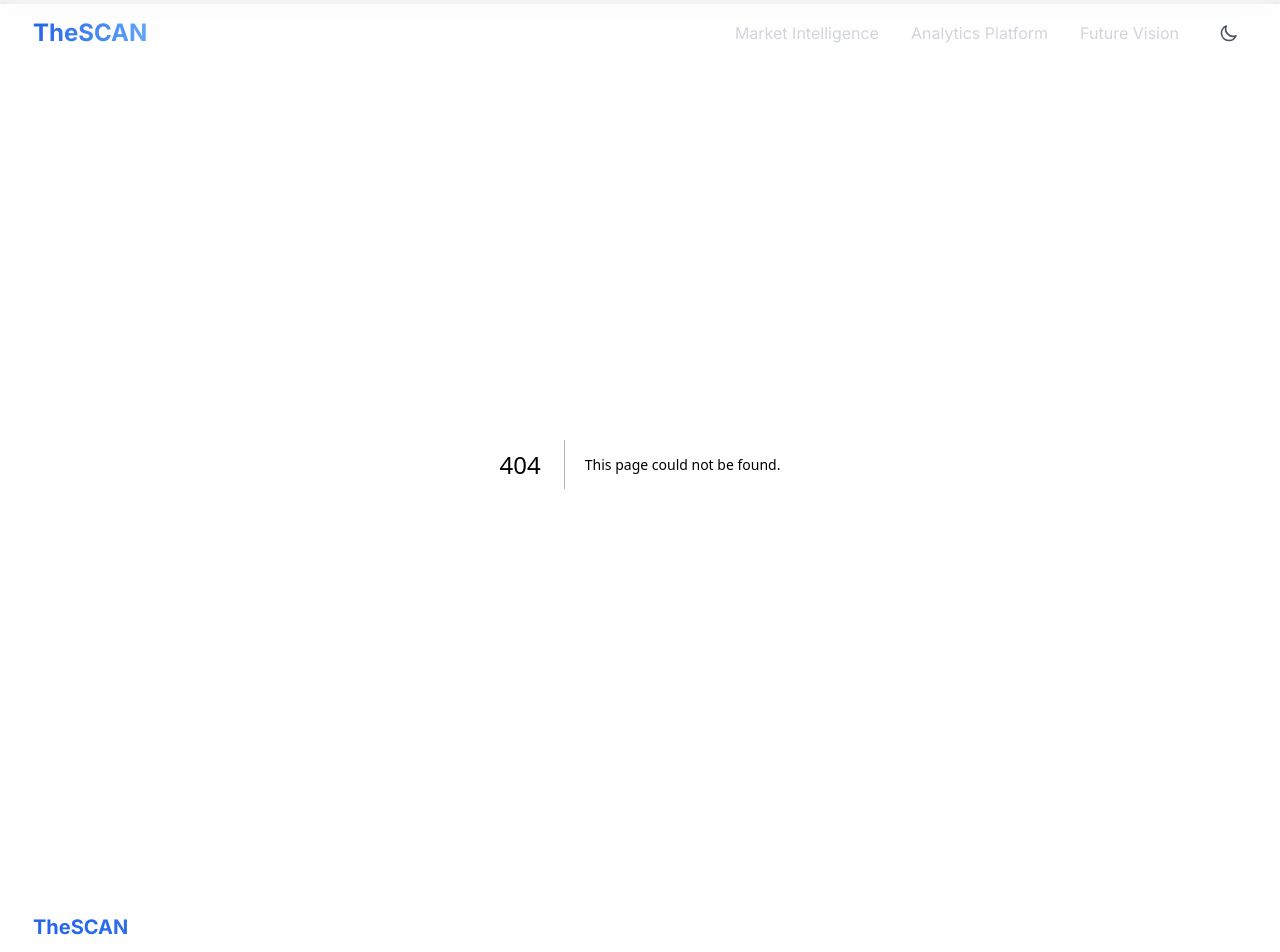
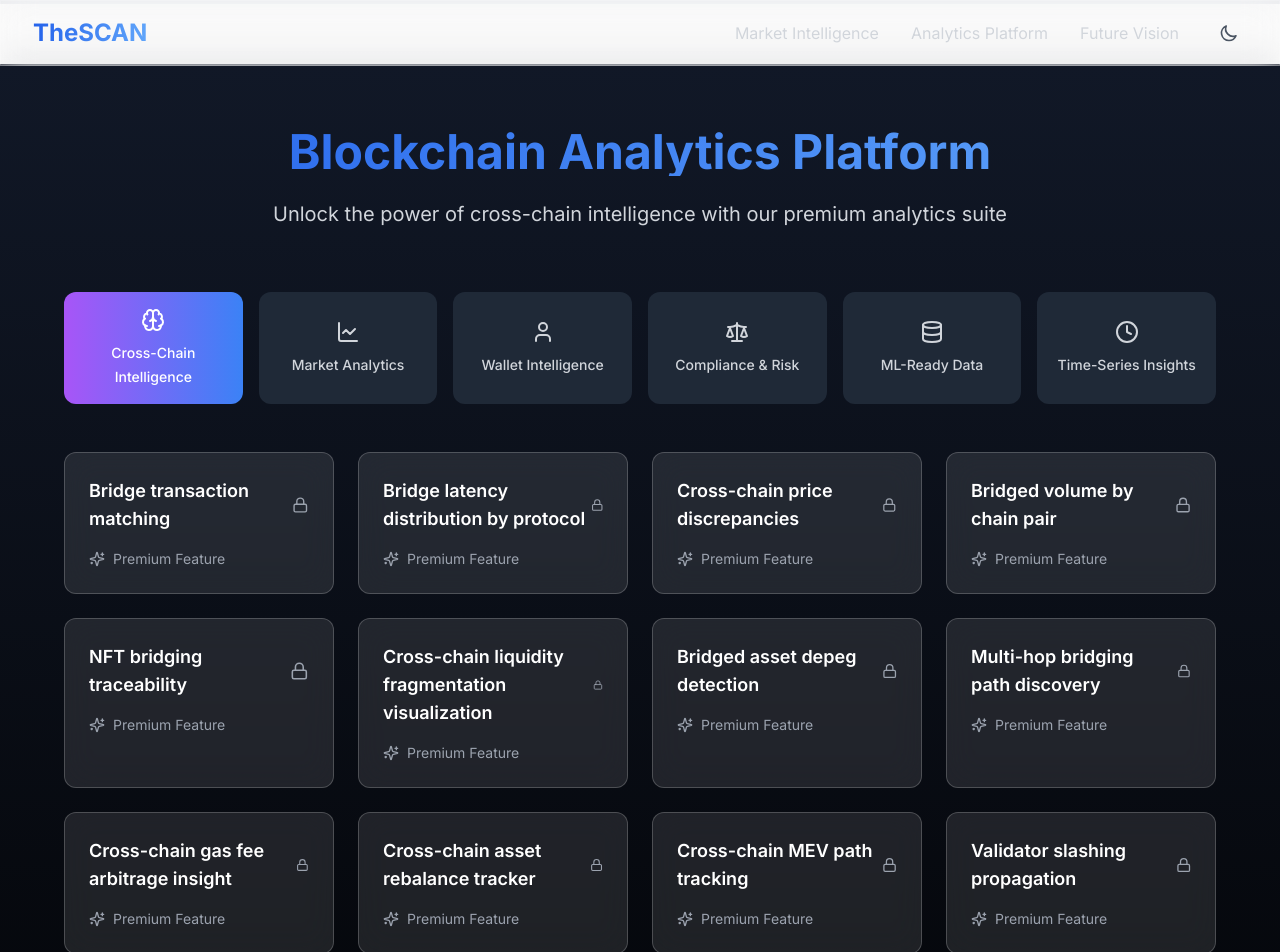
Before and after one commit to Esaslow/theSCAN, a Next.js app: page /analytics in a window 1280 px wide. Before the commit this address had no page. Shown: the top 952 px of the page. Built offline with nearby package versions, Linux system fonts and the light colour scheme.

Commit message:
updated analytics page

```diff
--- /dev/null
+++ b/src/app/analytics/page.tsx
@@ -0,0 +1,223 @@
+'use client';
+
+import { motion } from 'framer-motion';
+import { useState } from 'react';
+import {
+  Brain,
+  LineChart,
+  User,
+  Scale,
+  Database,
+  Clock,
+  Lock,
+  Sparkles
+} from 'lucide-react';
+
+const categories = [
+  {
+    title: "Cross-Chain Intelligence",
+    icon: Brain,
+    color: "from-purple-500 to-blue-500",
+    features: [
+      "Bridge transaction matching",
+      "Bridge latency distribution by protocol",
+      "Cross-chain price discrepancies",
+      "Bridged volume by chain pair",
+      "NFT bridging traceability",
+      "Cross-chain liquidity fragmentation visualization",
+      "Bridged asset depeg detection",
+      "Multi-hop bridging path discovery",
+      "Cross-chain gas fee arbitrage insight",
+      "Cross-chain asset rebalance tracker",
+      "Cross-chain MEV path tracking",
+      "Validator slashing propagation",
+      "Phantom transactions detection",
+      "Reentrancy attack surface analysis",
+      "Teleportation detection"
+    ]
+  },
+  {
+    title: "Market Analytics",
+    icon: LineChart,
+    color: "from-blue-500 to-cyan-500",
+    features: [
+      "Price at custom intervals",
+      "Historical oracle vs DEX pricing spread",
+      "DEX TWAP per block",
+      "Per-token liquidity depth analysis",
+      "Net inflow/outflow tracking",
+      "Wallet-specific cost basis tracking",
+      "Realized vs unrealized gain analysis",
+      "Stale price detection",
+      "Peg deviation monitoring",
+      "Sandwich attack profit estimates",
+      "L2-native asset arbitrage",
+      "Whale market impact simulation",
+      "NFT collection floor price history",
+      "LP impermanent loss tracking",
+      "NFT mint vs resale delta analysis",
+      "Token unlock forecasting",
+      "Liquidity mirage detection",
+      "TVL breakdown analysis"
+    ]
+  },
+  {
+    title: "Wallet Intelligence",
+    icon: User,
+    color: "from-cyan-500 to-teal-500",
+    features: [
+      "Cross-chain wallet clustering",
+      "Recurring purchase pattern detection",
+      "Smart money wallet tracking",
+      "NFT flipper analytics",
+      "Dormant wallet revival alerts",
+      "First-time buyer behavior analysis",
+      "Cold wallet exchange outflows",
+      "Multisig participation patterns",
+      "Rug-pull wallet similarity scoring",
+      "Wallet activity streaks",
+      "Wallet aging curve analysis",
+      "DeFi strategy replay",
+      "Early investor tracking",
+      "Whale scouting detection",
+      "Burn address interaction alerts"
+    ]
+  },
+  {
+    title: "Compliance & Risk",
+    icon: Scale,
+    color: "from-teal-500 to-emerald-500",
+    features: [
+      "OFAC address proximity scoring",
+      "Mixer proximity chain analysis",
+      "Flash loan abuse detection",
+      "Rug-pull pattern detection",
+      "Smart contract exploit simulations",
+      "Zero day deploy-drain detection",
+      "Wash trading detection",
+      "High-risk bridges scorecard",
+      "Chain-hopping fraud detection",
+      "Token honeypot detection",
+      "Contract change frequency alerts",
+      "Phishing scam tracking"
+    ]
+  },
+  {
+    title: "ML-Ready Data",
+    icon: Database,
+    color: "from-emerald-500 to-green-500",
+    features: [
+      "Feature vector extraction",
+      "Contract usage embeddings",
+      "Time-windowed label-ready data",
+      "Latent wallet similarity analysis",
+      "NFT metadata fusion vector",
+      "Contract similarity scoring",
+      "Contract creation lag analysis",
+      "Asset bootstrapping pattern detection",
+      "Chain-level congestion trends",
+      "Airdrop farm detection dataset"
+    ]
+  },
+  {
+    title: "Time-Series Insights",
+    icon: Clock,
+    color: "from-green-500 to-lime-500",
+    features: [
+      "Custom interval snapshotting",
+      "Weekend vs weekday analysis",
+      "Pre/post news event tracking",
+      "Gas wars timeline mapping",
+      "Contract usage decay curves",
+      "Token launch lifecycle analytics",
+      "Repeated transaction detection",
+      "Protocol uptime monitoring",
+      "Seasonal staking trends",
+      "Bridge cold hours analysis"
+    ]
+  }
+];
+
+export default function AnalyticsPage() {
+  const [selectedCategory, setSelectedCategory] = useState(0);
+
+  return (
+    <main className="min-h-screen bg-gradient-to-b from-gray-900 to-black text-white">
+      <div className="container mx-auto px-4 py-16">
+        <motion.div
+          initial={{ opacity: 0, y: 20 }}
+          animate={{ opacity: 1, y: 0 }}
+          transition={{ duration: 0.5 }}
+          className="max-w-6xl mx-auto"
+        >
+          <div className="text-center mb-16">
+            <h1 className="text-4xl md:text-5xl font-bold mb-6 text-gradient bg-clip-text text-transparent bg-gradient-to-r from-blue-400 via-purple-400 to-pink-400">
+              Blockchain Analytics Platform
+            </h1>
+            <p className="text-xl text-gray-300">
+              Unlock the power of cross-chain intelligence with our premium analytics suite
+            </p>
+          </div>
+
+          {/* Category Navigation */}
+          <div className="grid grid-cols-2 md:grid-cols-3 lg:grid-cols-6 gap-4 mb-12">
+            {categories.map((category, index) => (
+              <motion.button
+                key={category.title}
+                onClick={() => setSelectedCategory(index)}
+                className={`p-4 rounded-xl transition-all duration-300 ${
+                  selectedCategory === index
+                    ? `bg-gradient-to-r ${category.color} text-white`
+                    : 'bg-gray-800 hover:bg-gray-700 text-gray-300'
+                }`}
+                whileHover={{ scale: 1.05 }}
+                whileTap={{ scale: 0.95 }}
+              >
+                <category.icon className="w-6 h-6 mx-auto mb-2" />
+                <span className="text-sm font-medium">{category.title}</span>
+              </motion.button>
+            ))}
+          </div>
+
+          {/* Features Grid */}
+          <div className="grid grid-cols-1 md:grid-cols-2 lg:grid-cols-3 xl:grid-cols-4 gap-6">
+            {categories[selectedCategory].features.map((feature, index) => (
+              <motion.div
+                key={feature}
+                initial={{ opacity: 0, y: 20 }}
+                animate={{ opacity: 1, y: 0 }}
+                transition={{ delay: index * 0.05 }}
+                className="glass-effect p-6 rounded-xl hover:scale-105 hover:brightness-110 transition-all duration-300"
+              >
+                <div className="flex items-center justify-between mb-4">
+                  <h3 className="text-lg font-semibold text-white">{feature}</h3>
+                  <Lock className="w-5 h-5 text-gray-400" />
+                </div>
+                <div className="flex items-center text-sm text-gray-400">
+                  <Sparkles className="w-4 h-4 mr-2" />
+                  Premium Feature
+                </div>
+              </motion.div>
+            ))}
+          </div>
+
+          {/* CTA Section */}
+          <motion.div
+            initial={{ opacity: 0, y: 20 }}
+            animate={{ opacity: 1, y: 0 }}
+            transition={{ delay: 0.5 }}
+            className="mt-16 text-center"
+          >
+            <h2 className="text-3xl font-bold mb-6">Ready to unlock these insights?</h2>
+            <p className="text-xl text-gray-300 mb-8">
+              Get access to all premium features with our enterprise subscription
+            </p>
+            <button className="glass-effect px-8 py-3 rounded-full font-semibold hover:bg-white/20 transition-all duration-300">
+              Contact Sales
+            </button>
+          </motion.div>
+        </motion.div>
+      </div>
+    </main>
+  );
+}
--- a/src/app/page.tsx
+++ b/src/app/page.tsx
@@ -23,6 +23,7 @@ import {
   Network
 } from 'lucide-react';
 import LiquidityVisualization from '@/components/LiquidityVisualization';
+import Link from 'next/link';
 
 export default function Home() {
   const [isLoading, setIsLoading] = useState(true);
@@ -62,9 +63,9 @@ export default function Home() {
             </p>
           </ScrollAnimation>
           <ScrollAnimation delay={0.4}>
-            <button className="glass-effect px-8 py-3 rounded-full font-semibold hover:bg-white/20 transition-all duration-300">
+            <Link href="/analytics" className="glass-effect px-8 py-3 rounded-full font-semibold hover:bg-white/20 transition-all duration-300">
               Explore Analytics
-            </button>
+            </Link>
           </ScrollAnimation>
         </div>
       </section>
--- a/src/components/Navbar.tsx
+++ b/src/components/Navbar.tsx
@@ -16,20 +16,20 @@ export default function Navbar() {
         <div className="max-w-7xl mx-auto px-4 sm:px-6 lg:px-8">
           <div className="flex justify-between h-16">
             <div className="flex items-center">
-              <Link href="#home" className="flex-shrink-0 flex items-center">
+              <Link href="/" className="flex-shrink-0 flex items-center">
                 <span className="text-2xl font-bold text-gradient">TheSCAN</span>
               </Link>
             </div>
 
             {/* Desktop Navigation */}
             <div className="hidden sm:flex sm:items-center sm:space-x-8">
-              <Link href="#problem" className="text-gray-300 hover:text-white transition-colors">
+              <Link href="/#problem" className="text-gray-300 hover:text-white transition-colors">
                 Market Intelligence
               </Link>
-              <Link href="#solution" className="text-gray-300 hover:text-white transition-colors">
+              <Link href="/#solution" className="text-gray-300 hover:text-white transition-colors">
                 Analytics Platform
               </Link>
-              <Link href="#vision" className="text-gray-300 hover:text-white transition-colors">
+              <Link href="/#vision" className="text-gray-300 hover:text-white transition-colors">
                 Future Vision
               </Link>
               <button
@@ -73,21 +73,21 @@ export default function Navbar() {
         <div className={`sm:hidden ${isMenuOpen ? 'block' : 'hidden'}`}>
           <div className="px-2 pt-2 pb-3 space-y-1">
             <Link
-              href="#problem"
+              href="/#problem"
               className="block px-3 py-2 rounded-md text-base font-medium text-gray-300 hover:text-white hover:bg-white/10"
               onClick={() => setIsMenuOpen(false)}
             >
               Market Intelligence
             </Link>
             <Link
-              href="#solution"
+              href="/#solution"
               className="block px-3 py-2 rounded-md text-base font-medium text-gray-300 hover:text-white hover:bg-white/10"
               onClick={() => setIsMenuOpen(false)}
             >
               Analytics Platform
             </Link>
             <Link
-              href="#vision"
+              href="/#vision"
               className="block px-3 py-2 rounded-md text-base font-medium text-gray-300 hover:text-white hover:bg-white/10"
               onClick={() => setIsMenuOpen(false)}
             >
```
